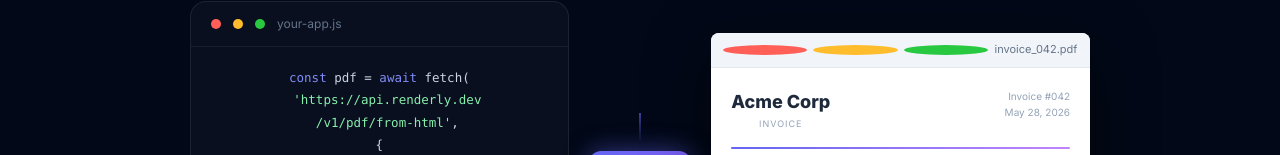
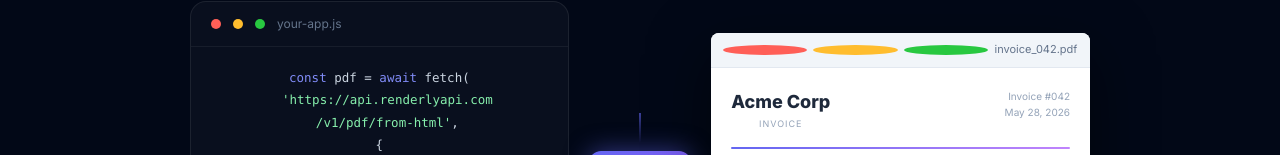
Before and after one commit to diogoberger/renderly, a Next.js app in the folder dashboard/: page / in a window 1280 px wide. Shown: the part 645-800 px from the top of the page. Built offline with nearby package versions, Linux system fonts and the light colour scheme.

Commit message:
fix: dark theme override + update API URL to renderlyapi.com

```diff
--- a/dashboard/app/globals.css
+++ b/dashboard/app/globals.css
@@ -16,6 +16,7 @@
 }
 
 body { font-family: -apple-system, BlinkMacSystemFont, 'Segoe UI', sans-serif; font-size:15px; color:var(--text); background:#fff; line-height:1.6; }
+.page-dark { background:#020817 !important; color:#F8FAFC !important; }
 
 a { color:var(--blue-mid); text-decoration:none; }
 a:hover { text-decoration:underline; }
--- a/dashboard/app/page.jsx
+++ b/dashboard/app/page.jsx
@@ -3,6 +3,7 @@ export default function LandingPage() {
     <>
       <style>{`
         @import url('https://fonts.googleapis.com/css2?family=Inter:wght@400;500;600;700;800;900&display=swap');
+        html, body { background:#020817 !important; color:#F8FAFC !important; }
 
         * { box-sizing:border-box; margin:0; padding:0; }
         body { font-family:'Inter',system-ui,-apple-system,sans-serif; color:#F8FAFC; background:#020817; }
@@ -166,7 +167,7 @@ export default function LandingPage() {
               </div>
               <div className="demo-code">
                 <div><span className="kw">const</span> pdf = <span className="kw">await</span> fetch(</div>
-                <div style={{paddingLeft:16}}><span className="str">'https://api.renderly.dev</span></div>
+                <div style={{paddingLeft:16}}><span className="str">'https://api.renderlyapi.com</span></div>
                 <div style={{paddingLeft:16}}><span className="str">/v1/pdf/from-html'</span>,</div>
                 <div>{`  {`}</div>
                 <div style={{paddingLeft:16}}><span className="kw">method</span>: <span className="str">'POST'</span>,</div>
```
